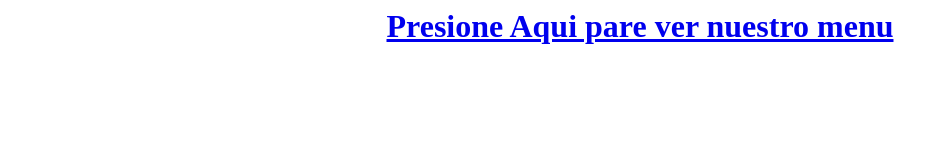
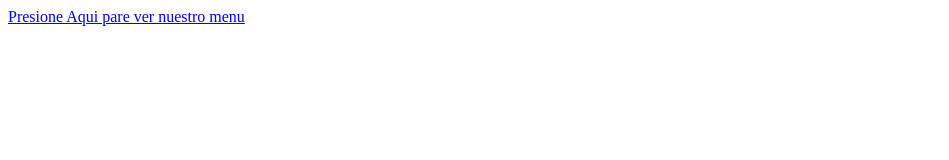
Before and after one commit to Roberto1018/QRTest, a plain HTML site: page index.html in a window 1280 px wide. Shown: the whole page, without its empty margins (0-949 px from the left). Drawn offline with Linux system fonts and the light colour scheme.

Commit message:
Update index.html

```diff
--- a/index.html
+++ b/index.html
@@ -1,5 +1,3 @@
 <html>
-  <center>
-  <p><a href="Mofongo%20rest_%20(1).pdf"><h1> Presione Aqui pare ver nuestro menu</h1></a></p>
-  </center>
+  <p><a href="Mofongo%20rest_%20(1).pdf">Presione Aqui pare ver nuestro menu</a></p>
 </html>
```
